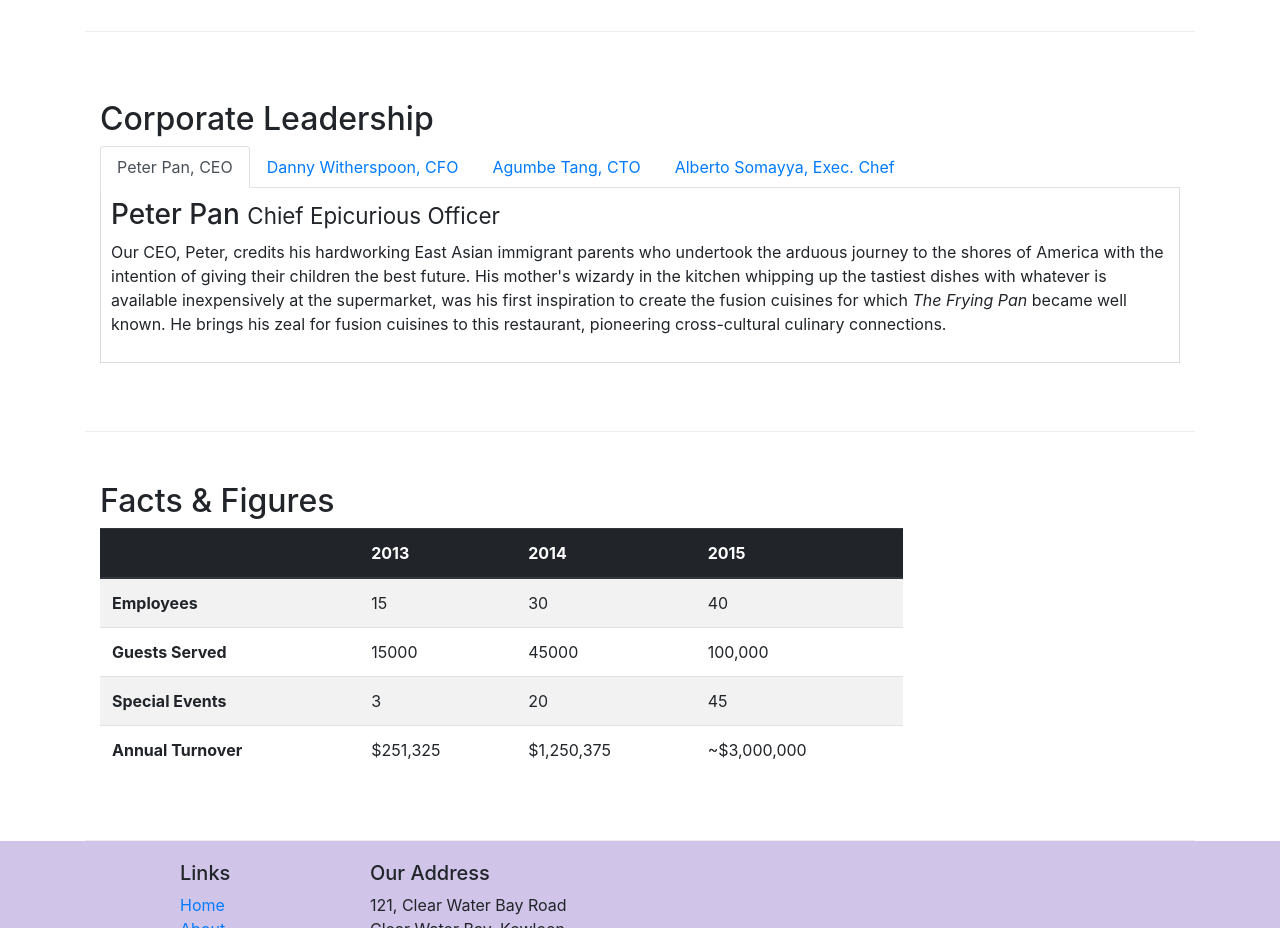
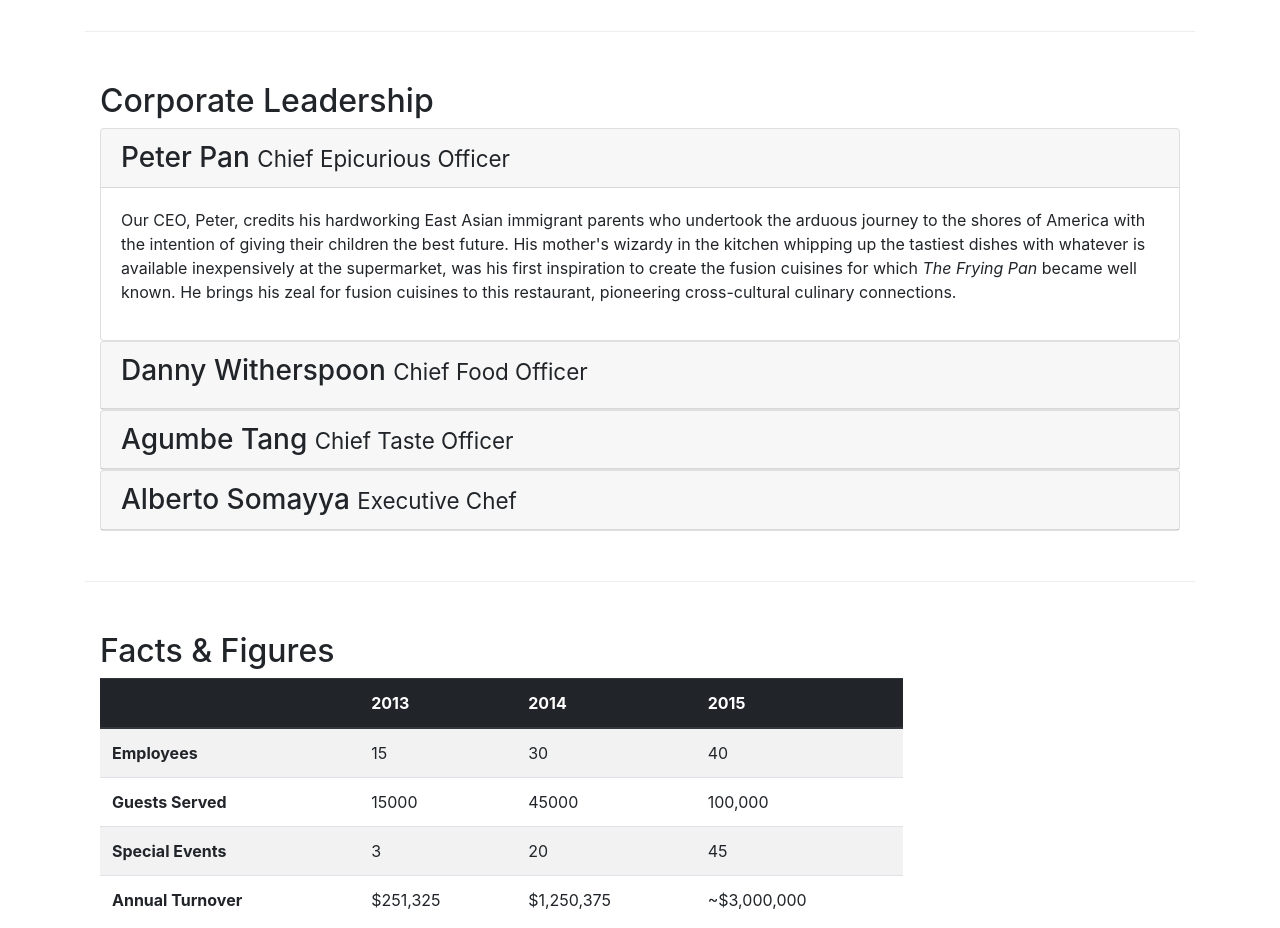
Before and after one commit to shubham-1903/bootstrap-4, a website: page aboutus.html in a window 1280 px wide. Shown: the part 940-1868 px from the top of the page. Drawn offline with nearby package versions, Linux system fonts and the light colour scheme.

Commit message:
accordion added in about section

```diff
--- a/aboutus.html
+++ b/aboutus.html
@@ -134,28 +134,18 @@
 			<div class="row row-content align-items-center">
 				<div class="col-12">
 					<h2>Corporate Leadership</h2>
-					<ul class="nav nav-tabs">
-						<li class="nav-item">
-							<a class="nav-link active" href="#peter"
-							role="tab" data-toggle="tab">Peter Pan, CEO</a>
-						</li>
-						<li class="nav-item">
-							<a class="nav-link" href="#danny" role="tab"
-							data-toggle="tab">Danny Witherspoon, CFO</a>
-						</li>
-						<li class="nav-item">
-							<a class="nav-link" href="#agumbe"role="tab"
-							data-toggle="tab">Agumbe Tang, CTO</a>
-						</li>
-						<li class="nav-item">
-					    	<a class="nav-link" href="#alberto" role="tab"
-							data-toggle="tab">Alberto Somayya, Exec. Chef</a>
-						</li>
-					</ul>
+					<div id="accordion">
+						<div class="card">
+							<div class="card-header" role="tab" id="peterhead">
+								<h3 class="mb-0">
+									<a data-toggle="collapse" data-target="#peter">
+										Peter Pan <small>Chief Epicurious Officer</small>
+									</a>
+								</h3>
+							</div>
 
-					<div class="tab-content">
-						<div role="tabpanel" class="tab-pane fade show active" id="#peter">
-							<h3>Peter Pan <small>Chief Epicurious Officer</small></h3>
+							<div class="collapse show" id="peter" data-parent="#accordion">
+								<div class="card-body">
 									<p class="d-none d-sm-block">
 										Our CEO, Peter, credits his hardworking East Asian immigrant parents
 										who undertook the arduous journey to the shores of America with the
@@ -168,8 +158,19 @@
 										culinary connections.
 									</p>
 								</div>
-						<div role="tabpanel" class="tab-pane fade" id="#danny">
-							<h3>Danny Witherspoon <small>Chief Food Officer</small></h3>
+							</div>
+						</div>
+
+
+						<div class="card">
+							<div class="card-header" id="#danny" data-parent="#accordion">
+								<h3 class="mb=0"><a data-toggle="collapse" data-target="#danny">
+									Danny Witherspoon <small>Chief Food Officer</small>
+									</a>
+								</h3>
+							</div>
+							<div class="collapse" id="danny" data-parent="#accordion">
+								<div class="card-body">
 									<p class="d-none d-sm-block">
 										Our CFO, Danny, as he is affectionately referred to by his
 										colleagues, comes from a long established family tradition in
@@ -181,8 +182,18 @@
 										>
 									</p>
 								</div>
-						<div role="tabpanel" class="tab-pane fade " id="#agumbe">
-							<h3>Agumbe Tang <small>Chief Taste Officer</small></h3>
+							</div>
+						</div>
+
+						<div class="card">
+							<div class="card-header" role="tab" id="agumbehead">
+								<h3 class="mb-0"> <a data-toggle="collapse" data-target="#agumbe">
+									Agumbe Tang <small>Chief Taste Officer</small>
+									</a>
+								</h3>
+							</div>
+							<div class="collapse" id="agumbe" data-parent="#accordion">
+								<div class="card-body">
 									<p class="d-none d-sm-block">
 										Blessed with the most discerning gustatory sense, Agumbe, our CTO,
 										personally ensures that every dish that we serve meets his exacting
@@ -191,8 +202,19 @@
 										<em>You click only if you survive my lick.</em>
 									</p>
 								</div>
-						<div role="tabpanel" class="tab-pane fade " id="#alberto">
-							<h3>Alberto Somayya <small>Executive Chef</small></h3>
+							</div>
+						</div>
+
+
+						<div class="card">
+							<div class="card-header" role="tab" id="albertohead">
+								<h3 class="mb-0"><a data-toggle="collapse" data-target="#alberto">
+									Alberto Somayya <small>Executive Chef</small>
+									</a>
+								</h3>
+							</div>
+							<div class="collapse" id="alberto" data-parent="#accordion">
+								<div class="card-body">
 									<p class="d-none d-sm-block">
 										Award winning three-star Michelin chef with wide International
 										experience having worked closely with whos-who in the culinary
@@ -207,6 +229,10 @@
 							</div>
 						</div>
 					</div>
+				</div>
+			</div>
+
+
 			<div class="row row-content">
 				<div class="col-12 col-sm-9">
 					<h2>Facts &amp; Figures</h2>
```
Lines whose indentation alone changed are shown as unchanged.
